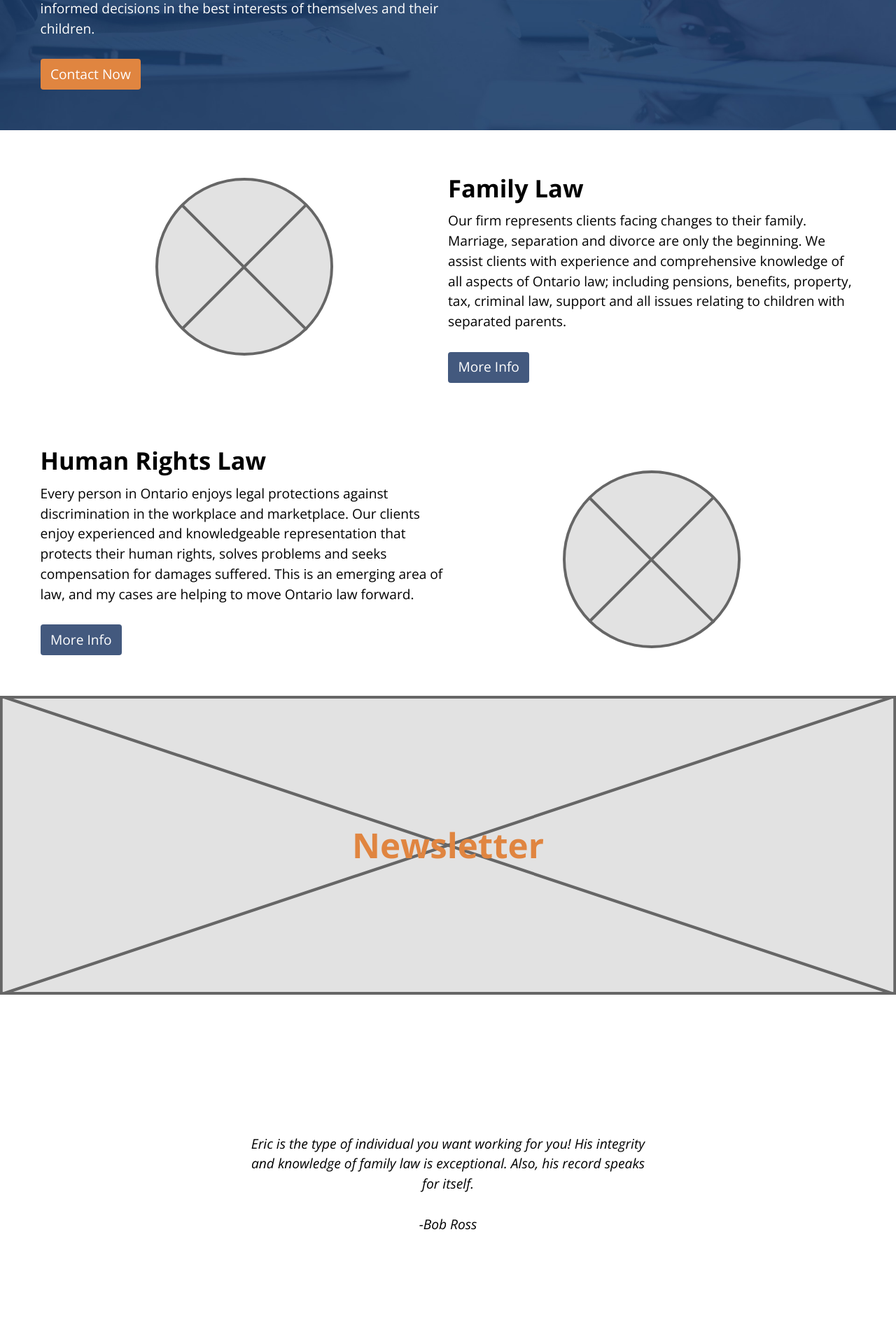
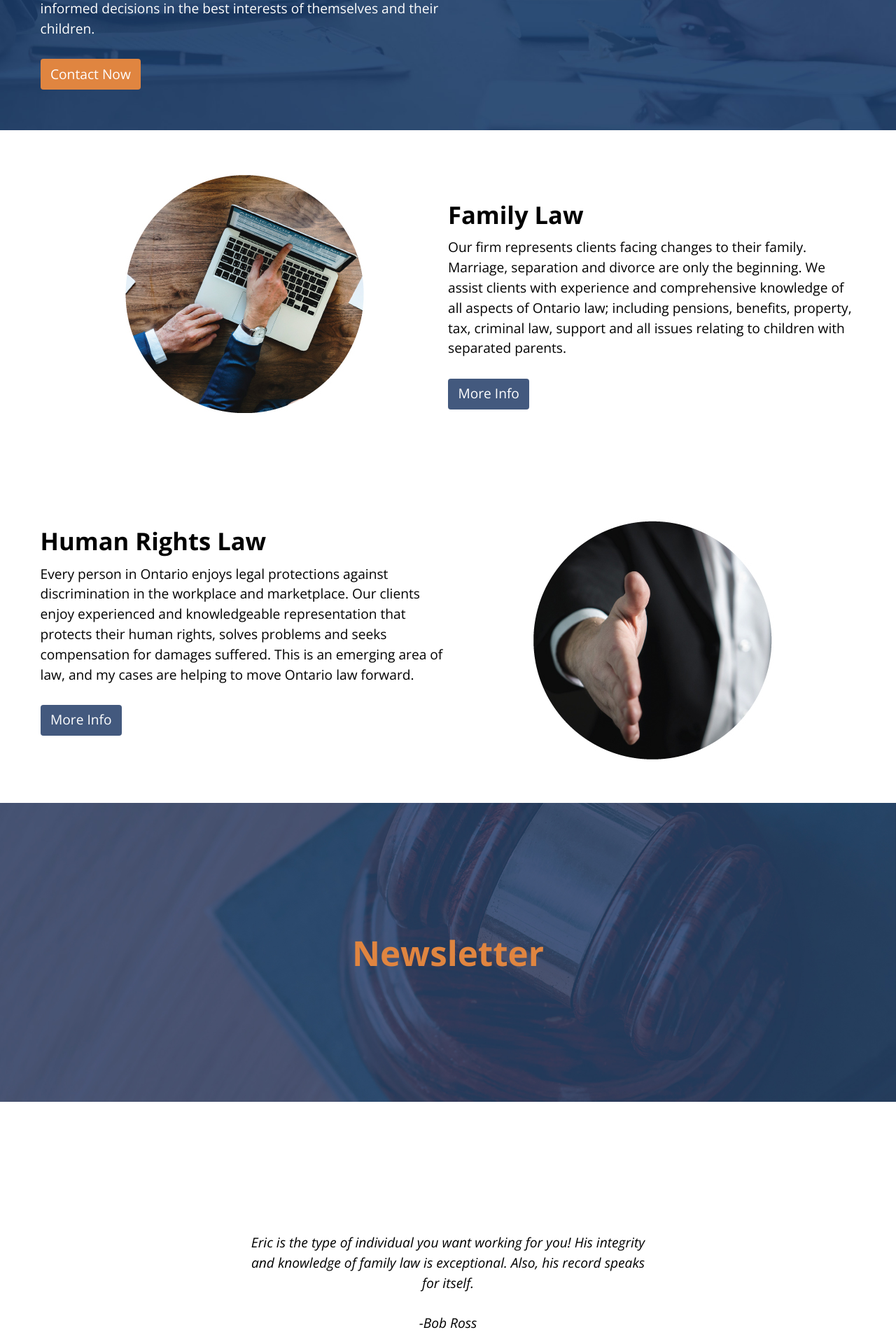
Before and after one commit to Ten-3/letts-law, a Jekyll site: the page built from index.html, in a window 1280 px wide. Shown: the part 662-2582 px from the top of the page at 70% size. Built offline with Jekyll 4.4.1, drawn with Linux system fonts in a browser that asks for light colours.

Commit message:
Add contents

```diff
--- a/_includes/card.html
+++ b/_includes/card.html
@@ -9,7 +9,7 @@
        <h3 class="push-0"><b>{{include.data.title}}</b></h3>
        <p class="push-0 micro">{{include.data.desc}}</p>
 
-       <h4>READ MORE</h4>
+       <h4 class="push-0">READ MORE</h4>
      </div>
   </a>
 </article>
--- a/family-law.html
+++ b/family-law.html
@@ -51,11 +51,11 @@ layout: default
         <p>Our firm provides family litigation services in all levels of Ontario court as well as administrative tribunals respecting pensions and benefits. Aside from litigation, we represent clients with amicable and negotiated separations and divorces. We also provide planning advice and services relating to wills, estates, powers of attorney and cohabitation agreements.</p>
       </div>
       <div class="unit xs-1 s-1 m-1-2 gutter pad-b pad-t">
-        <img class="img-flex" src="../images/placeholder-3by2.svg" alt="Family Law Information">
+        <img class="img-flex" src="../images/texture-2.jpg" alt="Family Law Information">
       </div>
     </div>
 
-    <div class="wrapper push gutter-2 quote-banner embed embed-3by1 relative">
+    <div class="wrapper gutter-2 quote-banner embed embed-4by1 relative">
       <blockquote class="text-center absolute pin-c gutter-2 w-1 max-length">
         <p class="italic">Mr. Letts has remained positive and interactive with us. Very thorough and insightful. Excellent knowledge of family law.</p>
         <cite class="text-right">-Bob Ross</cite>
--- a/human-rights.html
+++ b/human-rights.html
@@ -52,11 +52,11 @@ layout: default
         <p>Letts Law provides consultation and litigation legal services for anyone facing disability, family status, gender and marital status discrimination and contemplating a proceeding in Ontario Courts, the Ontario Human Rights Tribunal or a complaint to the Canadian Human Rights Commissioner. Whether a service or employment issue, contact us for a free consultation</p>
       </div>
       <div class="unit xs-1 s-1 m-1-2 gutter pad-b pad-t">
-        <img class="img-flex" src="../images/placeholder-3by2.svg" alt="Human Rights Information">
+        <img class="img-flex" src="../images/texture-1.jpg" alt="Human Rights Information">
       </div>
     </div>
 
-    <div class="wrapper push gutter-2 quote-banner embed embed-3by1 relative">
+    <div class="wrapper gutter-2 quote-banner embed embed-4by1 relative">
       <blockquote class="text-center absolute pin-c gutter-2 w-1 max-length">
         <p class="italic">Eric will go out of his way to help you! I've been blessed to have him as an attorney and he’s changed my family’s life, especially my kids.</p>
         <cite class="text-right">-Bob Ross</cite>
--- a/index.html
+++ b/index.html
@@ -13,7 +13,7 @@ layout: default
 
     <div class="push-2 gutter-2 island grid grid-middle family-section">
       <div class="unit xs-1 s-1 m-1-2 l-1-2 xl-1-2">
-        <img class="pad-b" src="images/placeholder-circle.svg" alt="family-section-photo">
+        <img class="pad-b" src="images/family-law-circle.jpg" alt="family-section-photo">
       </div>
       <div class="unit xs-1 s-1 m-1-2 l-1-2 xl-1-2">
         <h2 class="exa push-1-4">Family Law</h2>
@@ -29,7 +29,7 @@ layout: default
         <a class="btn text-center" href="{{site.baseurl}}/human-rights/">More Info</a>
       </div>
       <div class="unit xs-1 s-1 m-1-2 l-1-2 xl-1-2">
-        <img class="pad-t" src="images/placeholder-circle.svg" alt="human-rights-section-photo">
+        <img class="pad-t" src="images/human-rights-circle.jpg" alt="human-rights-section-photo">
       </div>
     </div>
 
@@ -41,7 +41,7 @@ layout: default
       </a>
     </div>
 
-    <div class="wrapper push gutter-2 quote-banner embed embed-3by1 relative">
+    <div class="wrapper gutter-2 quote-banner embed embed-4by1 relative">
       <blockquote class="text-center absolute pin-c gutter-2 w-1 max-length">
         <p class="italic">Eric is the type of individual you want working for you! His integrity and knowledge of family law is exceptional. Also, his record speaks for itself.</p>
         <cite class="text-right">-Bob Ross</cite>
```
Also changed, not shown: css/main.css (+5 -5 lines), images/contact-banner.jpg (added), images/family-banner.jpg (added), images/family-law-circle.jpg (added), images/human-rights-banner.jpg (added), images/human-rights-circle.jpg (added), images/newsletter-banner.jpg (added), images/uploads/banner-03.jpg (added), images/uploads/banner-04.jpg (added), images/uploads/banner-05.jpg (added).
